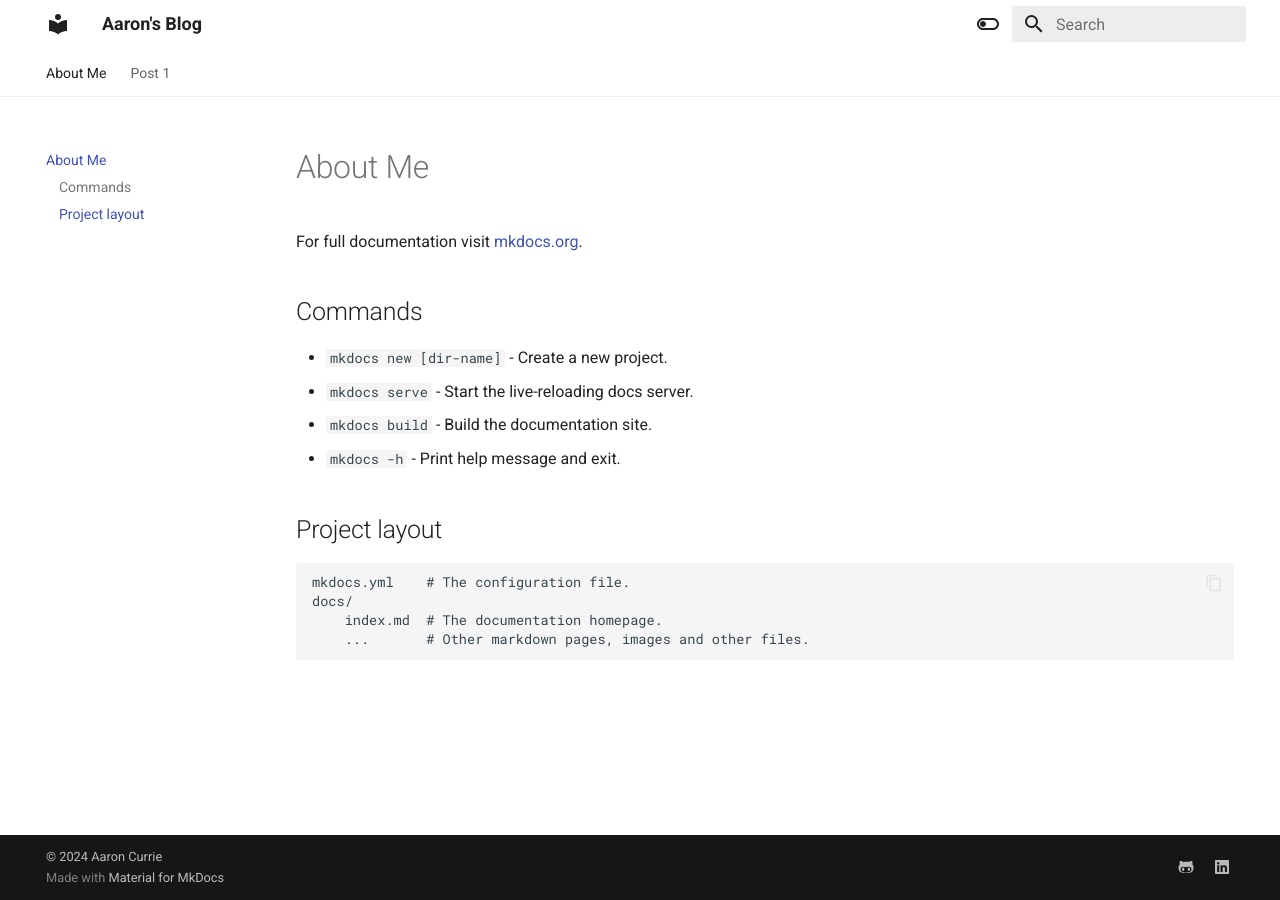
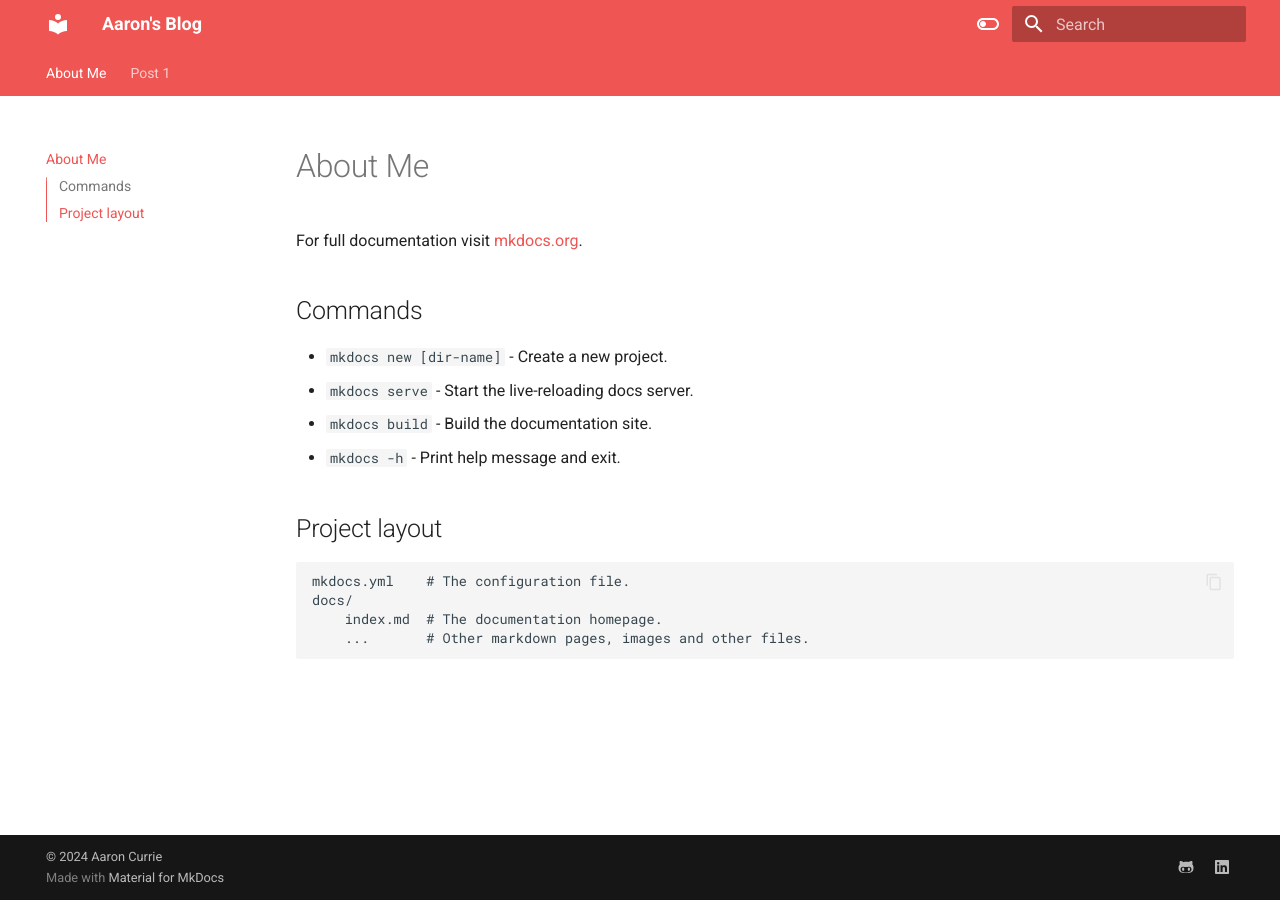
Before and after one commit to aacurrie/aacurrie-blog, an MkDocs documentation site: the page built from docs/home.md, in a window 1280 px wide. Built offline with MkDocs 1.6.1 and Material for MkDocs 9.7.7, drawn with Linux system fonts in a browser that asks for light colours.

Commit message:
testing new colors

```diff
--- a/mkdocs.yml
+++ b/mkdocs.yml
@@ -5,6 +5,8 @@ theme:
   features:
     - navigation.tabs
     - navigation.sections
+    - navigation.instant
+    - navigation.expand
     - toc.integrate
     - navigation.top
     - search.suggest
@@ -12,15 +14,9 @@ theme:
     - content.tabs.link
     - content.code.annotation
     - content.code.copy
+
   language: en
   palette:
-    - media: "(prefers-color-scheme: light)"
-      scheme: default
-      primary: white
-      accent: light blue
-      toggle:
-          icon: material/toggle-switch-off-outline
-          name: Switch to dark mode
     - media: "(prefers-color-scheme: dark)"
       scheme: slate
       primary: black
@@ -28,6 +24,13 @@ theme:
       toggle:
           icon: material/toggle-switch
           name: Switch to light mode
+    - media: "(prefers-color-scheme: light)"
+      scheme: default
+      primary: red
+      accent: light blue
+      toggle:
+          icon: material/toggle-switch-off-outline
+          name: Switch to dark mode
 
 extra:
   social:
```
